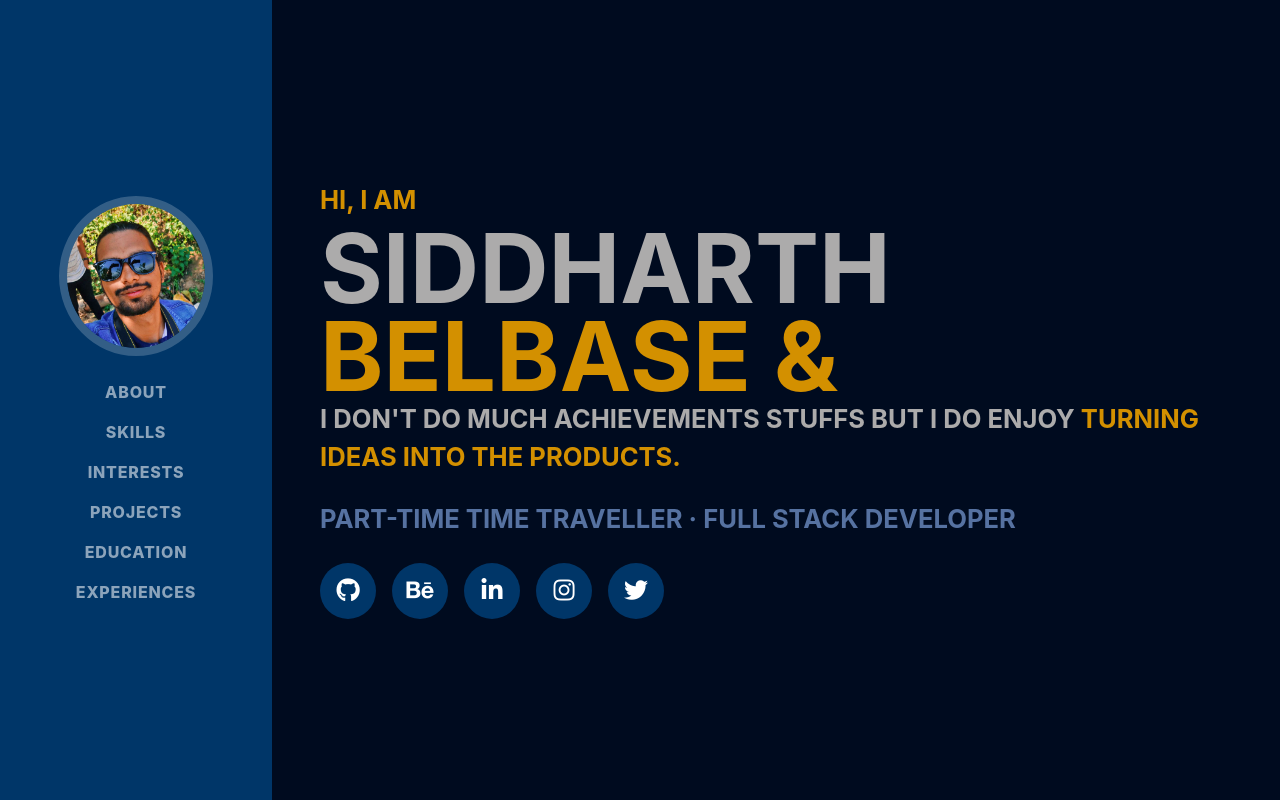
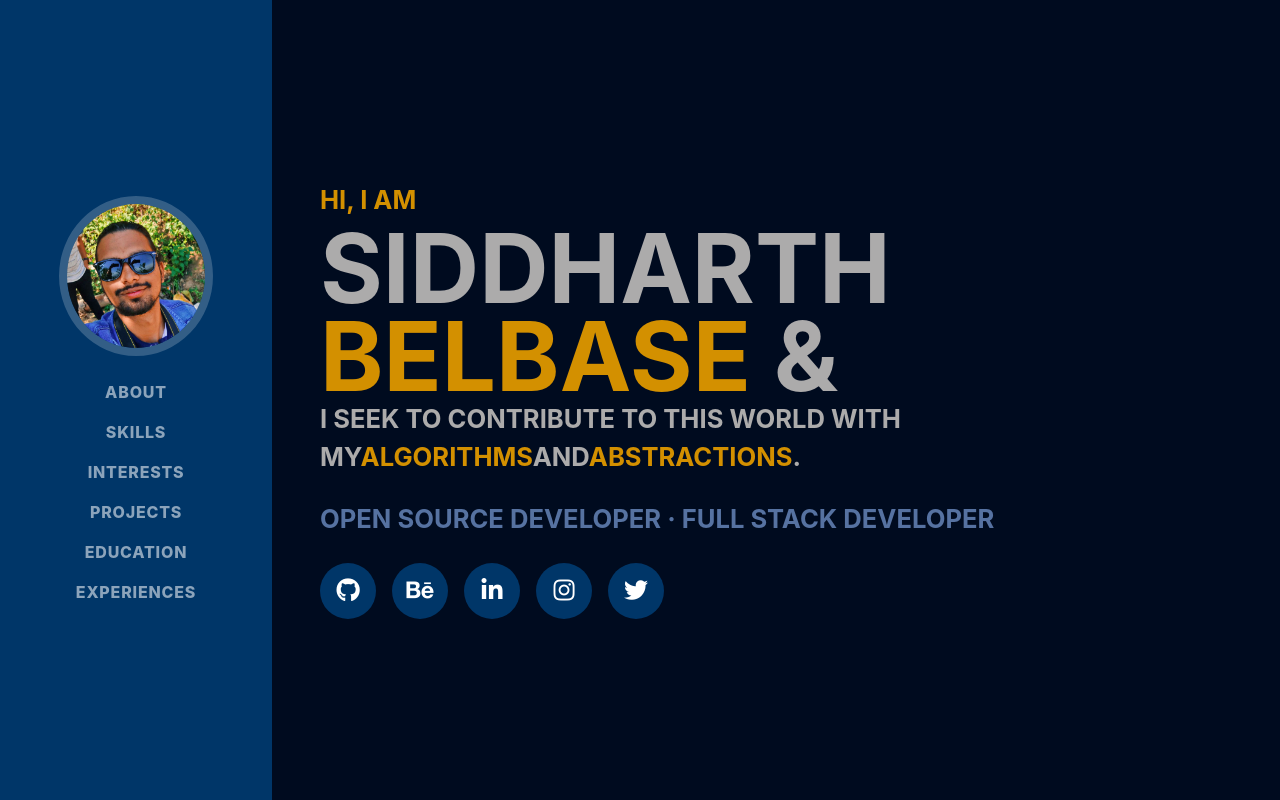
Before and after one commit to sidbelbase/sidbelbase.me, a Vue app: page / in a window 1280 px wide. Shown: the top 800 px of the page. Built offline with nearby package versions, Linux system fonts and the light colour scheme; no server answers; a web font is replaced by a local one.

Commit message:
refactor: update about section

```diff
--- a/src/components/portfolio/about.vue
+++ b/src/components/portfolio/about.vue
@@ -1,22 +1,21 @@
 <template>
-  <section
-    class="resume-content p-3 p-lg-5 d-flex align-items-center"
-    id="about"
-  >
+  <section class="resume-content p-3 p-lg-5 d-flex align-items-center" id="about">
     <div class="w-100">
       <p class="normal mb-1 text-darker">Hi, I am</p>
       <h1 class="display-1 font-weight-bold mb-0">
         Siddharth
-        <span class="text-darker">Belbase &</span>
+        <span class="text-darker">Belbase</span>
+        &
       </h1>
       <div class="normal mb-4">
         <p class="mb-0">
-          I don't do much achievements stuffs but I do enjoy
-          <span class="text-darker">turning ideas into the products.</span>
+          <span class="mr-1">I seek to contribute to this world with my</span>
+          <span class="text-darker mr-1">algorithms</span>
+          <span class="mr-1">and</span>
+          <span class="text-darker">abstractions</span>
+          <span>.</span>
         </p>
-        <p class="text-modern mt-4">
-          Part-time Time Traveller · Full stack developer
-        </p>
+        <p class="text-modern mt-4">Open Source Developer · Full Stack Developer</p>
       </div>
 
       <div class="icons">
```
